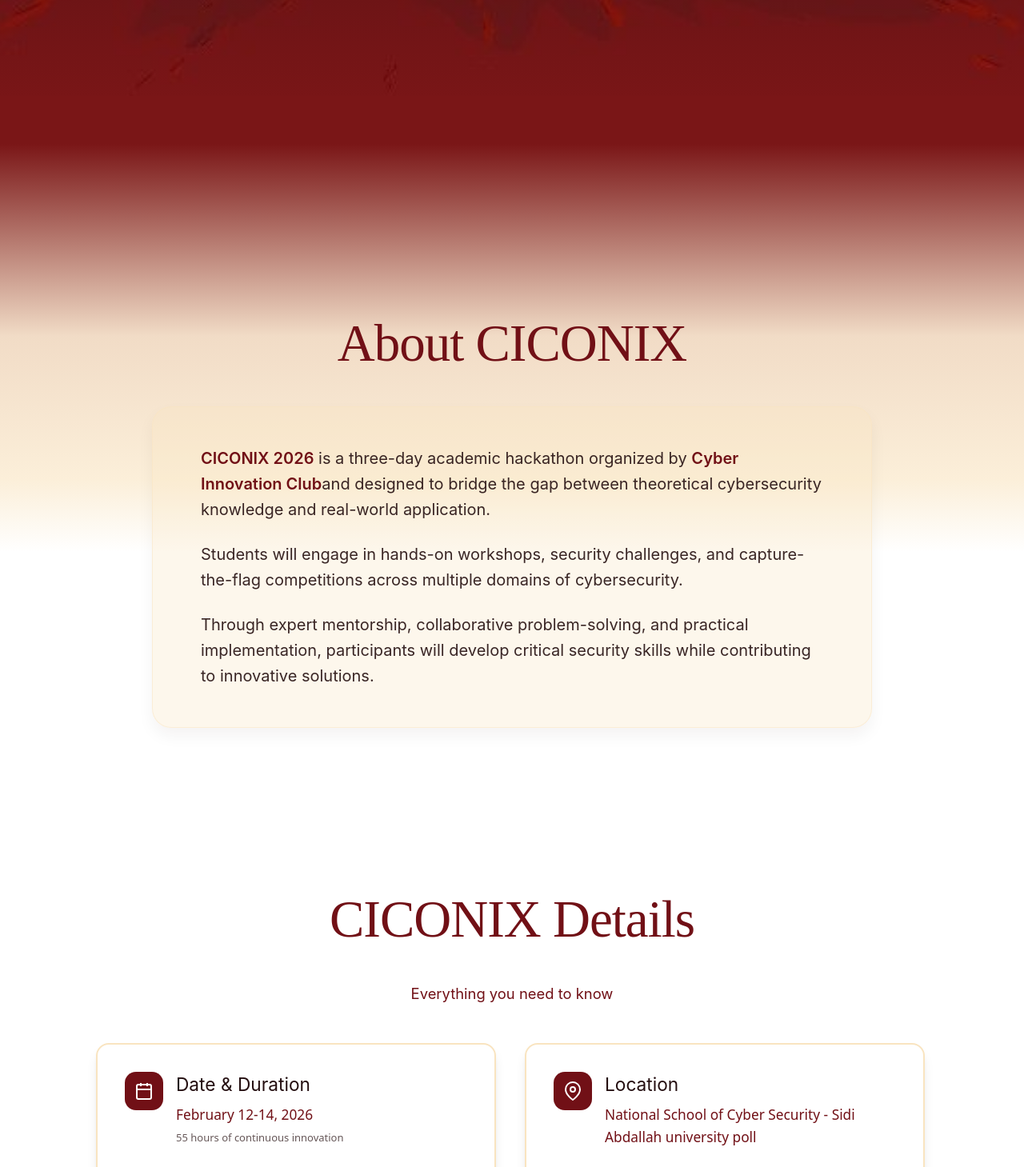
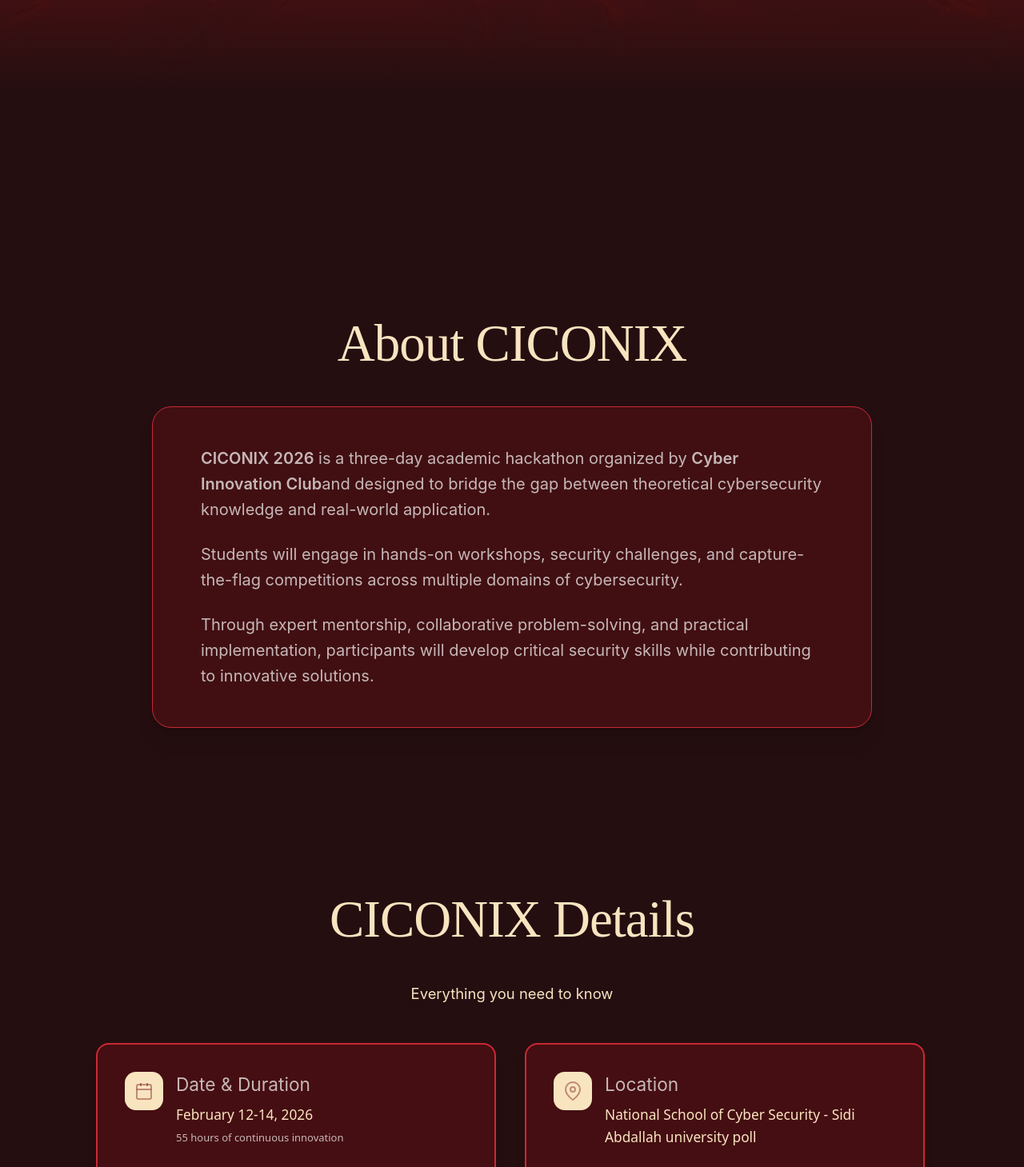
Before and after one commit to Abderrahmane-MK1/ciconix-frontend, a React (Vite) app: page / in a window 1280 px wide. Shown: the part 680-2139 px from the top of the page at 80% size. Built offline with nearby package versions, Linux system fonts and the light colour scheme; a web font is replaced by a local one.

Commit message:
change to dark mode

```diff
--- a/src/assets/Register_page/Components/About_sec.css
+++ b/src/assets/Register_page/Components/About_sec.css
@@ -1,6 +1,6 @@
 #about_sec {
     position: relative;
-    background: white;
+    background: rgba(36, 14, 16);
     padding-top: 100px;
     padding-bottom: 0px;
     min-height: 100vh;
@@ -14,12 +14,14 @@
     right: 0;
     height: 600px;
     margin-top: 0px;
-    background: linear-gradient(180deg,
-        rgb(122, 22, 23 , 1) 10%,
-        rgba(232, 196, 160, 0.6) 50%,
-        rgba(249, 228, 192, 0.6) 80%,
-        rgba(255, 255, 255, 0.1) 95%,
-        rgba(255, 255, 255, 0) 100%);
+    background: linear-gradient(
+    180deg,
+    rgba(36, 14, 16, 0.09) 0%,      /* Very transparent at top */
+    rgba(36, 14, 16, 0.3) 25%,      /* Getting darker */
+    rgba(36, 14, 16, 0.7) 50%,      /* Midpoint - fairly dark */
+    rgba(36, 14, 16, 1) 75%,        /* Fully dark */
+    rgba(36, 14, 16, 0.01) 100%     /* Back to transparent at bottom */
+  );
     z-index: 0;
     pointer-events: none;
 }
@@ -36,17 +38,19 @@
     font-family: 'ImFellEnglish', serif;
     font-size: 65px;
     font-weight: 400;
-    color: #711016;
+    color: rgba(249, 228, 192, 1);
     margin-bottom: 40px;
     text-align: center;
     padding-top: 70px;
 }
 
 .about-content {
-    background: rgba(249, 228, 192, 0.3);
-    border: 1px solid rgba(249, 228, 192, 0.5);
+    background: rgba(113, 16, 22, 0.38);
+    border: 1px solid rgba(203, 41, 51, 1);
     border-radius: 24px;
-    box-shadow: 0px 10px 20px rgba(36, 14, 16, 0.05);
+    box-shadow:
+    0 8px 10px -6px rgba(0, 0, 0, 0.1),
+    0 20px 25px -5px rgba(0, 0, 0, 0.1);
     padding: 48px 60px;
     max-width: 900px;
     margin: 0 auto;
@@ -57,7 +61,7 @@
     font-size: 20px;
     font-weight: 400;
     line-height: 1.6;
-    color: rgba(36, 14, 16, 0.9);
+    color: rgba(255, 255, 255, 0.7);
     margin-bottom: 24px;
     text-align: left;
 }
@@ -67,6 +71,6 @@
 }
 
 .about-content p strong {
-    color: rgba(113, 16, 22, 1);
+    color:rgba(255, 255, 255, 0.7);
     font-weight: 600;
 }
--- a/src/assets/Register_page/Components/Details.css
+++ b/src/assets/Register_page/Components/Details.css
@@ -3,7 +3,7 @@
     padding-top: 0;
     padding-left: 100px;
     padding-right: 100px;
-    background: white;
+    background: rgba(36, 14, 16);
 }
 
 .section-title {
@@ -12,7 +12,7 @@
     font-weight: 400;
     line-height: 1.2;
     text-align: center;
-    color: #711016 ;
+    color: rgba(249, 228, 192, 1) ;
     margin-bottom: 16px;
     letter-spacing: -1px;
 }
@@ -23,7 +23,7 @@
     font-weight: 400;
     line-height: 28px;
     text-align: center;
-    color: #711016;
+    color: rgba(249, 228, 192, 1);
     margin-bottom: 48px;
 }
 
@@ -39,8 +39,8 @@
     align-items: flex-start;
     gap: 16px;
     padding: 34px;
-    background: white;
-    border: 2px solid #F9E4C0;
+    background: rgba(113, 16, 22, 0.43);
+    border: 2px solid rgba(203, 41, 51, 1);
     border-radius: 16px;
     box-shadow:  0px 10px 15px -3px rgba(0, 0, 0, 0.1), 0px 4px 6px -4px rgba(0, 0, 0, 0.1);
     text-align: left;
@@ -50,7 +50,7 @@
     flex-shrink: 0;
     width: 48px;
     height: 48px;
-    background: #711016;
+    background: rgba(249, 228, 192, 1);
     border-radius: 14px;
     display: flex;
     align-items: center;
@@ -67,21 +67,21 @@
     font-size: 22.7px;
     font-weight: 400;
     line-height: 32px;
-    color: #240E10;
+    color: rgba(255, 255, 255, 0.7);
     margin-bottom: 8px;
 }
 
 .detail-value {
     font-size: 17.3px;
     line-height: 28px;
-    color:  #711016;
+    color:  rgba(249, 228, 192, 1);
     margin-bottom: 4px;
 }
 
 .detail-note {
     font-size: 13px;
     line-height: 20px;
-    color: rgba(36, 14, 16, 0.7);
+    color:rgba(255, 255, 255, 0.7);
 }
 
 
@@ -89,7 +89,7 @@
     padding-top: 0;
     padding-left: 100px;
     padding-right: 100px;
-    background: white;
+    background:rgba(36, 14, 16);
     margin-top: -100px;
 }
 
@@ -104,10 +104,14 @@
 .structure-card {
     position: relative;
     padding: 40px;
-    border: 2px solid #F9E4C0;
+    border: 2px solid rgba(203, 41, 51, 1);
     border-radius: 22px;
     box-shadow: 0px 4px 4px rgba(0, 0, 0, 0.25);
-    background: white;
+    background: rgba(36, 14, 16);
+}
+
+.structure-card.ctfpass{
+    background: rgba(113, 16, 22, 0.43) ;
 }
 
 .card-name {
@@ -132,7 +136,7 @@
 .structure-icon {
     width: 66px;
     height: 66px;
-    background:  #711016;
+    background:  rgba(113, 16, 22, 1);
     border-radius: 11px;
     display: flex;
     align-items: center;
@@ -149,14 +153,14 @@
     font-family: 'Inter', sans-serif;;
     font-size: 35px;
     font-weight: 600;
-    color: #711016;
+    color: rgba(249, 228, 192, 1);
     margin-bottom: 12px;
 }
 
 .structure-desc {
     font-size: 16px;
     line-height: 24px;
-    color: rgba(36, 14, 16, 0.7);
+    color:rgba(255, 255, 255, 0.7);
     margin-bottom: 24px;
 }
 
@@ -171,7 +175,7 @@
     padding-left: 28px;
     font-size: 15px;
     line-height: 32px;
-    color: #240E10;
+    color: rgba(255, 255, 255, 1);
 }
 
 .structure-features li::before {
@@ -189,7 +193,7 @@
     padding-top: 0;
     padding-left: 100px;
     padding-right: 100px;
-    background: white;
+    background:  rgba(36, 14, 16);
 }
 
 .timeline-container {
@@ -247,10 +251,10 @@
 }
 
 .timeline-card {
-    background: rgba(249, 228, 192, 0.4);
-    border: 2px solid #F9E4C0;
+    background: rgba(113, 16, 22, 0.43);
+    border: 2px solid rgba(113, 16, 22, 1);
     border-radius: 16px;
-    box-shadow: 0px 10px 15px -3px rgba(0, 0, 0, 0.1), 0px 4px 6px -4px rgba(0, 0, 0, 0.1);;
+    box-shadow: 0px 4px 6px -4px rgba(0, 0, 0, 0.1), 0px 10px 15px -3px rgba(0, 0, 0, 0.1);;
     padding: 20px;
     width: 400px;
 }
@@ -262,7 +266,7 @@
 .timeline-icon {
     width: 36px;
     height: 36px;
-    background: #711016;
+    background: rgba(113, 16, 22, 1);
     border-radius: 10px;
     display: flex;
     align-items: center;
@@ -275,13 +279,13 @@
     font-size: 22.7px;
     font-weight: 400;
     line-height: 32px;
-    color: #240E10;
+    color: rgba(249, 228, 192, 1);
 }
 
 .timeline-date {
     font-size: 15px;
     line-height: 24px;
-    color: #711016;
+    color: rgba(249, 228, 192, 1);
 }
 
 .timeline-item.right .timeline-date{
@@ -291,6 +295,6 @@
 .timeline-desc {
     font-size: 14.8px;
     line-height: 24px;
-    color: rgba(36, 14, 16, 0.8);
+    color: rgba(255, 255, 255, 0.7);
     text-align: left;
 }
--- a/src/assets/Register_page/Components/Details.jsx
+++ b/src/assets/Register_page/Components/Details.jsx
@@ -11,7 +11,7 @@ const Details = () => {
               <div className="details-grid">
                 <div className="detail-card">
                     <div className="detail-icon">
-                        <svg width="24" height="24" viewBox="0 0 24 24" fill="none" stroke="white" stroke-width="2">
+                        <svg width="24" height="24" viewBox="0 0 24 24" fill="none" stroke="rgba(113, 16, 22, 0.43)" stroke-width="2">
                             <rect x="3" y="4" width="18" height="18" rx="2" ry="2"></rect>
                             <line x1="16" y1="2" x2="16" y2="6"></line>
                             <line x1="8" y1="2" x2="8" y2="6"></line>
@@ -26,7 +26,7 @@ const Details = () => {
                 </div>
                 <div className="detail-card">
                     <div className="detail-icon">
-                        <svg width="24" height="24" viewBox="0 0 24 24" fill="none" stroke="white" stroke-width="2">
+                        <svg width="24" height="24" viewBox="0 0 24 24" fill="none" stroke="rgba(113, 16, 22, 0.43)" stroke-width="2">
                             <path d="M21 10c0 7-9 13-9 13s-9-6-9-13a9 9 0 0 1 18 0z"></path>
                             <circle cx="12" cy="10" r="3"></circle>
                         </svg>
@@ -38,7 +38,7 @@ const Details = () => {
                 </div>
                 <div className="detail-card">
                     <div className="detail-icon">
-                        <svg width="24" height="24" viewBox="0 0 24 24" fill="none" stroke="white" stroke-width="2">
+                        <svg width="24" height="24" viewBox="0 0 24 24" fill="none" stroke="rgba(113, 16, 22, 0.43)" stroke-width="2">
                             <path d="M17 21v-2a4 4 0 0 0-4-4H5a4 4 0 0 0-4 4v2"></path>
                             <circle cx="9" cy="7" r="4"></circle>
                             <path d="M23 21v-2a4 4 0 0 0-3-3.87"></path>
@@ -53,7 +53,7 @@ const Details = () => {
                 </div>
                 <div className="detail-card">
                     <div className="detail-icon">
-                        <svg width="24" height="24" viewBox="0 0 24 24" fill="none" stroke="white" stroke-width="2">
+                        <svg width="24" height="24" viewBox="0 0 24 24" fill="none" stroke="rgba(113, 16, 22, 0.43)" stroke-width="2">
                             <circle cx="12" cy="12" r="10"></circle>
                             <polyline points="12 6 12 12 16 14"></polyline>
                         </svg>
@@ -76,7 +76,7 @@ const Details = () => {
                    <div className="structure-card">
                        <div className='card-name'>
                             <div className="structure-icon workshop">
-                             <svg width="24" height="24" viewBox="0 0 24 24" fill="none" stroke="#F9E4C0" stroke-width="2">
+                             <svg width="24" height="24" viewBox="0 0 24 24" fill="none" stroke="rgba(249, 228, 192, 1)" stroke-width="2">
                                 <path d="M2 3h6a4 4 0 0 1 4 4v14a3 3 0 0 0-3-3H2z"></path>
                                 <path d="M22 3h-6a4 4 0 0 0-4 4v14a3 3 0 0 1 3-3h7z"></path>
                              </svg>
@@ -92,11 +92,11 @@ const Details = () => {
                            <li>Networking opportunities</li>
                       </ul>
                    </div>
-                   <div className="structure-card">
+                   <div className="structure-card ctfpass">
                         <span className="recommended-badge">Recommended</span>
                         <div className='card-name'>
                             <div className="structure-icon ctf">
-                              <svg width="24" height="24" viewBox="0 0 24 24" fill="none" stroke="#F9E4C0" stroke-width="2">
+                              <svg width="24" height="24" viewBox="0 0 24 24" fill="none" stroke="rgba(249, 228, 192, 1)" stroke-width="2">
                                 <polygon
                                   points="12 2 15.09 8.26 22 9.27 17 14.14 18.18 21.02 12 17.77 5.82 21.02 7 14.14 2 9.27 8.91 8.26 12 2">
                                 </polygon>
@@ -129,7 +129,7 @@ const Details = () => {
                         <div className="timeline-card">
                             <div className='card-title'>
                                 <div className="timeline-icon">
-                                    <svg width="20" height="20" viewBox="0 0 24 24" fill="none" stroke="white" stroke-width="2">
+                                    <svg width="20" height="20" viewBox="0 0 24 24" fill="none" stroke="rgba(255, 255, 255, 1)" stroke-width="2">
                                         <path d="M18 8A6 6 0 0 0 6 8c0 7-3 9-3 9h18s-3-2-3-9"></path>
                                         <path d="M13.73 21a2 2 0 0 1-3.46 0"></path>
                                     </svg>
@@ -145,7 +145,7 @@ const Details = () => {
                         <div className="timeline-card">
                             <div className='card-title'>
                                 <div className="timeline-icon">
-                                    <svg width="20" height="20" viewBox="0 0 24 24" fill="none" stroke="white" stroke-width="2">
+                                    <svg width="20" height="20" viewBox="0 0 24 24" fill="none" stroke="rgba(255, 255, 255, 1)" stroke-width="2">
                                         <polyline points="16 18 22 12 16 6"></polyline>
                                         <polyline points="8 6 2 12 8 18"></polyline>
                                     </svg>
--- a/src/assets/Register_page/Components/Hero_sec.css
+++ b/src/assets/Register_page/Components/Hero_sec.css
@@ -17,8 +17,8 @@
     bottom: 0;
     background: linear-gradient(180deg,
             rgba(36, 14, 16, 0.8) 10%,
-            rgba(68, 15, 19, 0.7) 50%,
-            rgba(113, 16, 22, 0.2) 100%);
+            rgba(68, 15, 19, 0.6)70%,
+            rgba(36, 14, 16, 1) 100%);
     z-index: 1;
 }
 .cic_logo {
```
Also changed, not shown: src/assets/Register_page/Components/Reg_form.css (+43 -54 lines).
